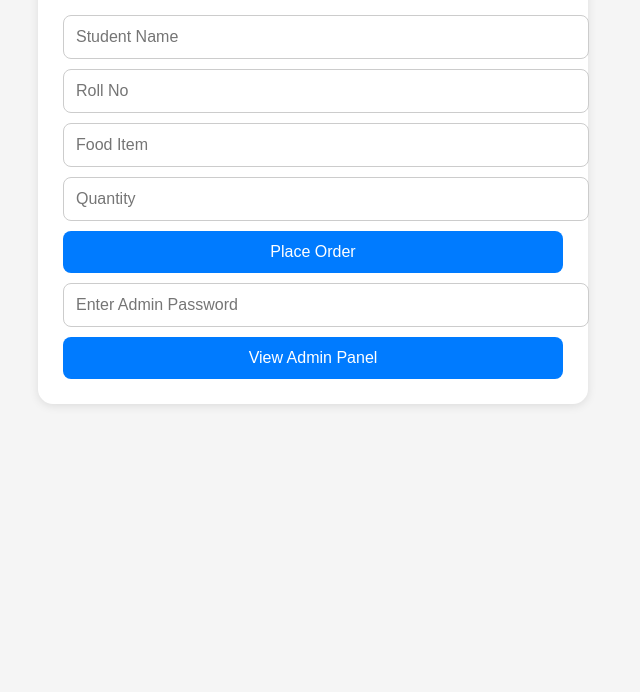
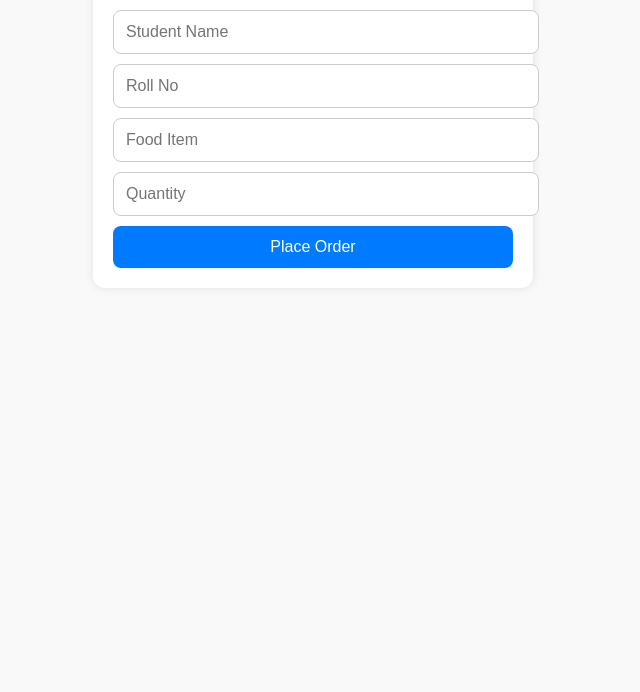
Before and after one commit to Arjundessai/vsm-canteen, a plain HTML site: page index.html in a window 1280 px wide. Shown: the part 108-800 px from the top of the page, without its empty margins (327-967 px from the left). Drawn offline with Linux system fonts and the light colour scheme.

Commit message:
Update index.html

```diff
--- a/index.html
+++ b/index.html
@@ -7,23 +7,23 @@
   <style>
     body {
       font-family: Arial, sans-serif;
-      background: #f5f5f5;
+      background: #f9f9f9;
       margin: 0;
       padding: 20px;
     }
 
     .container {
-      max-width: 500px;
+      max-width: 400px;
       margin: auto;
-      background: #ffffff;
-      padding: 25px;
-      border-radius: 15px;
-      box-shadow: 0 2px 10px rgba(0,0,0,0.1);
+      background: #fff;
+      padding: 20px;
+      border-radius: 12px;
+      box-shadow: 0 0 10px rgba(0,0,0,0.1);
     }
 
     h2 {
       text-align: center;
-      color: #2c3e50;
+      color: #333;
     }
 
     input, button {
@@ -40,7 +40,7 @@
       color: white;
       border: none;
       cursor: pointer;
-      transition: background-color 0.3s ease;
+      transition: 0.3s;
     }
 
     button:hover {
@@ -59,22 +59,11 @@
     .receipt p {
       margin: 5px 0;
     }
-
-    #adminPanel {
-      display: none;
-      margin-top: 20px;
-      width: 100%;
-      height: 400px;
-      border: none;
-      border-radius: 10px;
-    }
   </style>
 </head>
 <body>
   <div class="container">
     <h2>🍽️ VSM CANTEEN</h2>
-
-    <!-- Order Form -->
     <form onsubmit="event.preventDefault(); submitOrder();">
       <input type="text" id="name" placeholder="Student Name" required />
       <input type="text" id="rollno" placeholder="Roll No" required />
@@ -83,7 +72,6 @@
       <button type="submit">Place Order</button>
     </form>
 
-    <!-- Receipt Box -->
     <div class="receipt" id="receiptBox">
       <h3>🧾 Order Receipt</h3>
       <p><strong>Name:</strong> <span id="r_name"></span></p>
@@ -92,13 +80,6 @@
       <p><strong>Quantity:</strong> <span id="r_quantity"></span></p>
       <p><strong>Order ID:</strong> <span id="r_orderId"></span></p>
     </div>
-
-    <!-- Admin Access -->
-    <input type="password" id="adminPass" placeholder="Enter Admin Password" />
-    <button onclick="showAdmin()">View Admin Panel</button>
-
-    <!-- Admin View (Google Sheet iframe) -->
-    <iframe id="adminPanel"></iframe>
   </div>
 
   <script>
@@ -108,7 +89,7 @@
       const foodItem = document.getElementById("foodItem").value.trim();
       const quantity = document.getElementById("quantity").value.trim();
 
-      fetch("https://script.google.com/macros/s/AKfycbyyvAtX76LDmzDFReHrDcvOFc7zCkDZou6fbDkh4lIxZfbD_Kx-s3DPkOBOT94vTbty/exec", {
+      fetch("https://script.google.com/macros/s/AKfycbzHgW4VYzwmD1DLxJg6tF6GQdNGx1kEmtRPVdPZH38PoDy3ImNbWB1dgUUGKvEx9ae-/exec", {
         method: "POST",
         body: JSON.stringify({
           name,
@@ -140,18 +121,6 @@
         alert("Error submitting order.");
       });
     }
-
-    function showAdmin() {
-      const pass = document.getElementById("adminPass").value;
-      const iframe = document.getElementById("adminPanel");
-
-      if (pass === "vsmadmin123") {
-        iframe.src = "https://docs.google.com/spreadsheets/d/YOUR_SHEET_ID_HERE/edit?usp=sharing";
-        iframe.style.display = "block";
-      } else {
-        alert("Incorrect Admin Password");
-      }
-    }
   </script>
 </body>
 </html>
```
